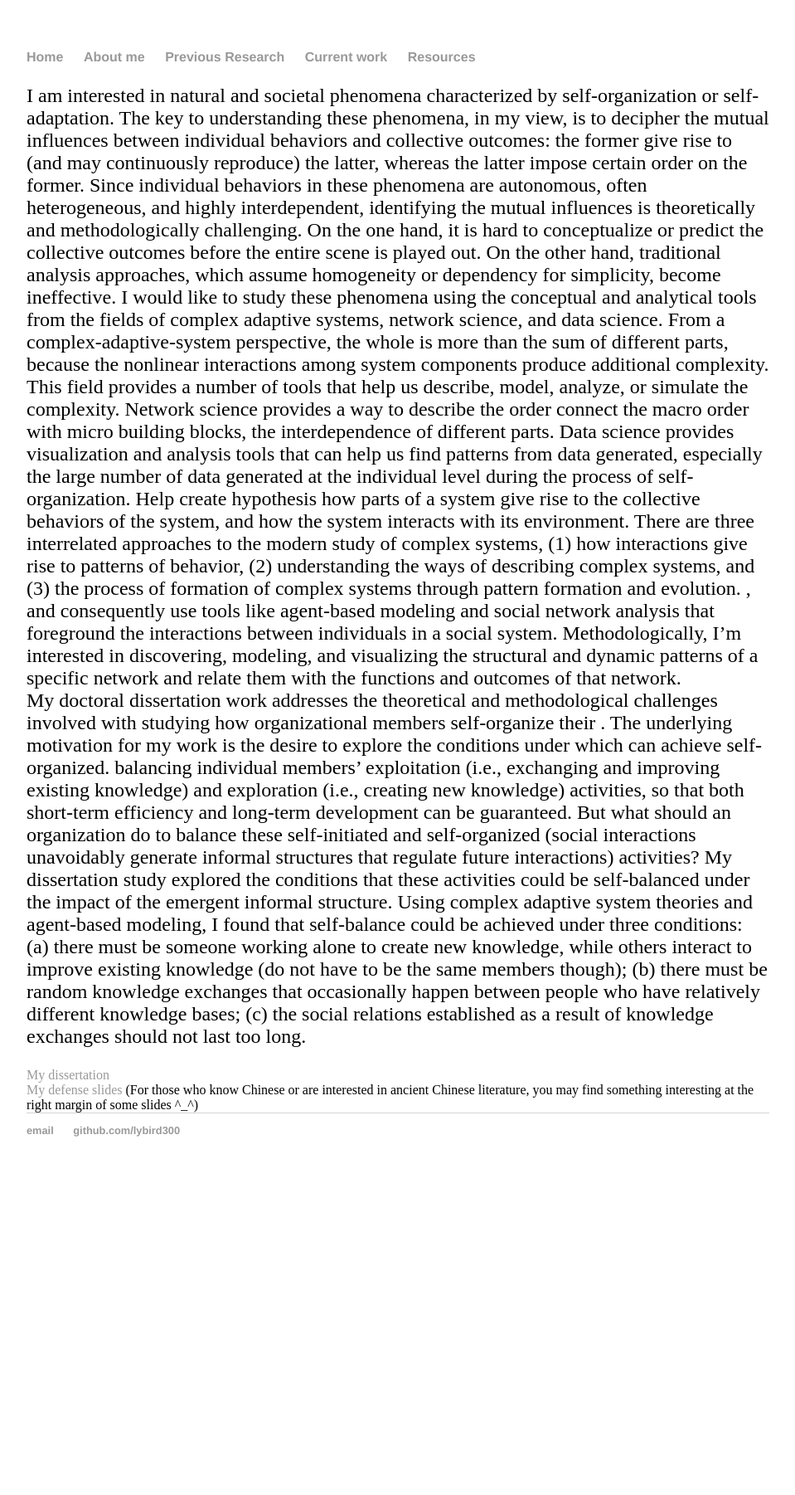
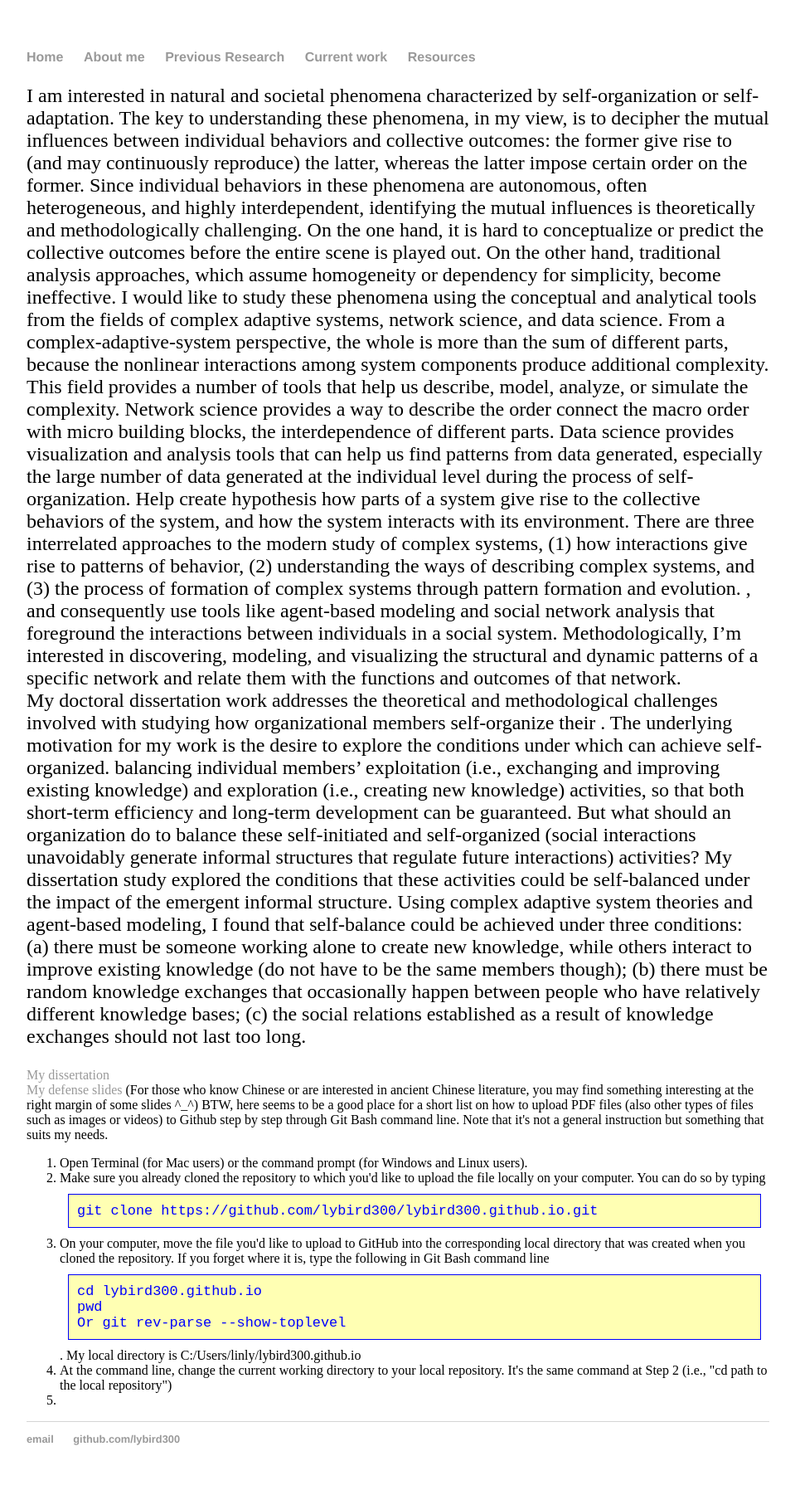
Before and after one commit to lybird300/lybird300.github.io, a Jekyll site: the page built from before/index.html, in a window 1280 px wide. Shown: the whole page at 83% size, without its empty margins (160-1119 px from the left). Built offline with Jekyll 4.4.1, drawn with Linux system fonts in a browser that asks for light colours; before the commit the page ends 1430 px from its top, so only the background shows below that.

Commit message:
Update index.html

```diff
--- a/before/index.html
+++ b/before/index.html
@@ -15,3 +15,11 @@ My doctoral dissertation work addresses the theoretical and methodological chall
 <a href="http://lybird300.github.io/YLin_dissertation_Dec2014.pdf">My dissertation</a>
 <br/>
 <a href="http://lybird300.github.io/YLin_Defense_Dec3_14.pdf">My defense slides</a> (For those who know Chinese or are interested in ancient Chinese literature, you may find something interesting at the right margin of some slides ^_^)
+BTW, here seems to be a good place for a short list on how to upload PDF files (also other types of files such as images or videos) to Github step by step through Git Bash command line. Note that it's not a general instruction but something that suits my needs.
+<ol>
+<li>Open Terminal (for Mac users) or the command prompt (for Windows and Linux users).</li>
+<li>Make sure you already cloned the repository to which you'd like to upload the file locally on your computer. You can do so by typing<br/><pre><code>git clone https://github.com/lybird300/lybird300.github.io.git</code></pre></li>
+<li>On your computer, move the file you'd like to upload to GitHub into the corresponding local directory that was created when you cloned the repository. If you forget where it is, type the following in Git Bash command line<br/><pre><code>cd lybird300.github.io<br/>pwd<br/>Or git rev-parse --show-toplevel</code></pre>. My local directory is C:/Users/linly/lybird300.github.io</li>
+<li>At the command line, change the current working directory to your local repository. It's the same command at Step 2 (i.e., "cd path to the local repository")</li>
+<li></li>
+</ol>
```
